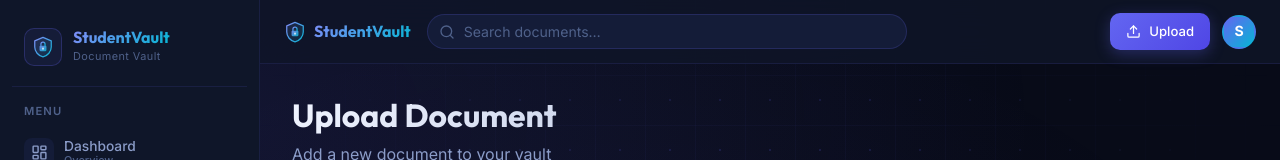
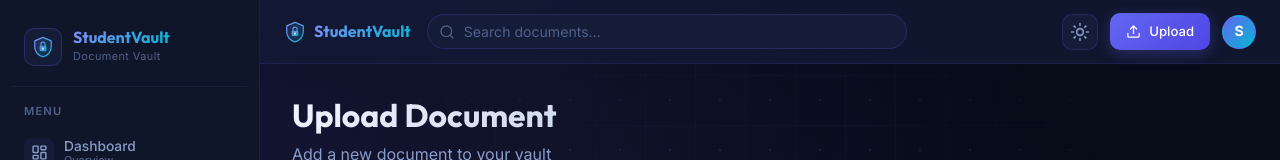
Before and after one commit to GauravSahani21/SmartStorage, a React (Vite) app in the folder frontend/: page /upload in a window 1280 px wide. Shown: the top 160 px of the page. Built offline with nearby package versions, Linux system fonts and the light colour scheme; no server answers; sample sign-in values are in the browser's storage.

Commit message:
feat: add dynamic AI categorization and light/dark mode support

```diff
--- a/frontend/src/App.jsx
+++ b/frontend/src/App.jsx
@@ -2,6 +2,7 @@ import { useState } from 'react';
 import { BrowserRouter, Routes, Route, Navigate, useLocation } from 'react-router-dom';
 import { Toaster } from 'react-hot-toast';
 import { AuthProvider, useAuth } from './context/AuthContext';
+import { ThemeProvider } from './context/ThemeContext';
 
 // Pages
 import LandingPage from './pages/LandingPage';
@@ -96,6 +97,7 @@ function AppRoutes() {
 export default function App() {
   return (
     <BrowserRouter>
+      <ThemeProvider>
         <AuthProvider>
           <AppRoutes />
           <Toaster
@@ -120,6 +122,7 @@ export default function App() {
             }}
           />
         </AuthProvider>
+      </ThemeProvider>
     </BrowserRouter>
   );
 }
--- a/frontend/src/components/Navbar.css
+++ b/frontend/src/components/Navbar.css
@@ -4,7 +4,7 @@
   left: var(--sidebar-width);
   right: 0;
   height: var(--navbar-height);
-  background: rgba(15, 22, 41, 0.8);
+  background: var(--bg-glass);
   backdrop-filter: blur(20px);
   -webkit-backdrop-filter: blur(20px);
   border-bottom: 1px solid var(--border-subtle);
@@ -120,6 +120,27 @@
   transition: border-color var(--transition-fast);
 }
 
+.navbar-theme-toggle {
+  width: 36px;
+  height: 36px;
+  border-radius: var(--radius-md);
+  background: var(--bg-card);
+  border: 1px solid var(--border-card);
+  color: var(--text-secondary);
+  display: flex;
+  align-items: center;
+  justify-content: center;
+  cursor: pointer;
+  transition: all var(--transition-base);
+}
+
+.navbar-theme-toggle:hover {
+  background: var(--bg-card-hover);
+  color: var(--color-primary);
+  transform: scale(1.05);
+  border-color: var(--color-primary);
+}
+
 .navbar-avatar:hover {
   border-color: var(--color-primary-light);
 }
--- a/frontend/src/components/Navbar.jsx
+++ b/frontend/src/components/Navbar.jsx
@@ -1,12 +1,14 @@
 import { useState } from 'react';
 import { Link, useNavigate } from 'react-router-dom';
 import { useAuth } from '../context/AuthContext';
-import { Search, Upload, Zap, Menu } from 'lucide-react';
+import { useTheme } from '../context/ThemeContext';
+import { Search, Upload, Zap, Menu, Sun, Moon } from 'lucide-react';
 import VaultLogo from './VaultLogo';
 import './Navbar.css';
 
 export default function Navbar({ onMenuToggle, searchValue, onSearchChange }) {
   const { user } = useAuth();
+  const { isDarkMode, toggleTheme } = useTheme();
   const navigate = useNavigate();
 
   const handleSearchSubmit = (e) => {
@@ -42,6 +44,14 @@ export default function Navbar({ onMenuToggle, searchValue, onSearchChange }) {
       </form>
 
       <div className="navbar-right">
+        <button
+          className="navbar-theme-toggle"
+          onClick={toggleTheme}
+          title={isDarkMode ? 'Switch to Light Mode' : 'Switch to Dark Mode'}
+        >
+          {isDarkMode ? <Sun size={20} /> : <Moon size={20} />}
+        </button>
+
         <Link to="/upload" className="btn btn-primary btn-sm hide-mobile">
           <Upload size={15} />
           Upload
--- /dev/null
+++ b/frontend/src/context/ThemeContext.jsx
@@ -0,0 +1,35 @@
+import { createContext, useContext, useState, useEffect } from 'react';
+
+const ThemeContext = createContext();
+
+export const ThemeProvider = ({ children }) => {
+  const [isDarkMode, setIsDarkMode] = useState(() => {
+    const saved = localStorage.getItem('studentvault_theme');
+    // Default to dark if nothing saved (matches current CSS)
+    return saved ? saved === 'dark' : true;
+  });
+
+  useEffect(() => {
+    if (isDarkMode) {
+      document.documentElement.classList.remove('light');
+      localStorage.setItem('studentvault_theme', 'dark');
+    } else {
+      document.documentElement.classList.add('light');
+      localStorage.setItem('studentvault_theme', 'light');
+    }
+  }, [isDarkMode]);
+
+  const toggleTheme = () => setIsDarkMode(prev => !prev);
+
+  return (
+    <ThemeContext.Provider value={{ isDarkMode, toggleTheme }}>
+      {children}
+    </ThemeContext.Provider>
+  );
+};
+
+export const useTheme = () => {
+  const context = useContext(ThemeContext);
+  if (!context) throw new Error('useTheme must be used within ThemeProvider');
+  return context;
+};
--- a/frontend/src/index.css
+++ b/frontend/src/index.css
@@ -90,6 +90,33 @@
   /* Layout */
   --sidebar-width: 260px;
   --navbar-height: 64px;
+}
+
+/* Light Theme Variables */
+:root.light {
+  --bg-base: #f8fafc;
+  --bg-surface: #ffffff;
+  --bg-card: #ffffff;
+  --bg-card-hover: #f1f5f9;
+  --bg-glass: rgba(255, 255, 255, 0.8);
+  --bg-input: #f1f5f9;
+
+  --text-primary: #0f172a;
+  --text-secondary: #475569;
+  --text-muted: #94a3b8;
+  --text-inverse: #ffffff;
+
+  --border-subtle: rgba(99, 102, 241, 0.08);
+  --border-card: rgba(99, 102, 241, 0.15);
+
+  --shadow-sm: 0 1px 2px rgba(0, 0, 0, 0.05);
+  --shadow-md: 0 4px 12px rgba(0, 0, 0, 0.05);
+  --shadow-lg: 0 10px 25px rgba(0, 0, 0, 0.08);
+}
+
+/* Global transition for theme switching */
+*, *::before, *::after {
+  transition: background-color var(--transition-fast), border-color var(--transition-fast), color var(--transition-fast), box-shadow var(--transition-fast);
 }
 
 /* =============================================
--- a/frontend/src/pages/DocumentsPage.jsx
+++ b/frontend/src/pages/DocumentsPage.jsx
@@ -12,6 +12,7 @@ export default function DocumentsPage() {
   const [docs, setDocs] = useState([]);
   const [loading, setLoading] = useState(true);
   const [viewMode, setViewMode] = useState('grid');
+  const [availableCategories, setAvailableCategories] = useState([]);
 
   // Filters from URL
   const category = searchParams.get('category') || 'all';
@@ -20,6 +21,22 @@ export default function DocumentsPage() {
   const year = searchParams.get('year') || '';
 
   const [localSearch, setLocalSearch] = useState(search);
+
+  // Fetch unique categories from stats
+  useEffect(() => {
+    const fetchStats = async () => {
+      try {
+        const { data } = await documentsAPI.getStats();
+        if (data.categoryBreakdown) {
+          const cats = data.categoryBreakdown.map(c => c._id).filter(Boolean);
+          setAvailableCategories([...new Set(cats)]);
+        }
+      } catch (err) {
+        console.error('Failed to fetch categories:', err);
+      }
+    };
+    fetchStats();
+  }, []);
 
   const fetchDocs = useCallback(async () => {
     setLoading(true);
@@ -95,7 +112,6 @@ export default function DocumentsPage() {
           )}
         </form>
 
-        {/* Category filter */}
         <select
           id="docs-category-filter"
           className="form-select docs-select"
@@ -103,8 +119,10 @@ export default function DocumentsPage() {
           onChange={(e) => setParam('category', e.target.value)}
         >
           <option value="all">All Categories</option>
-          {CATEGORIES.map(({ value, label }) => (
-            <option key={value} value={value}>{label}</option>
+          {availableCategories.map((cat) => (
+            <option key={cat} value={cat}>
+              {CATEGORY_LABELS[cat] || cat.split('_').map(w => w.charAt(0).toUpperCase() + w.slice(1)).join(' ')}
+            </option>
           ))}
         </select>
 
--- a/frontend/src/pages/UploadPage.jsx
+++ b/frontend/src/pages/UploadPage.jsx
@@ -24,7 +24,7 @@ export default function UploadPage() {
   const [done, setDone] = useState(false);
   const [uploadedDoc, setUploadedDoc] = useState(null);
   const [form, setForm] = useState({
-    title: '', description: '', category: 'other',
+    title: '', description: '', category: 'Other',
     year: '', institution: '', tags: '', expiresAt: '',
   });
   const [error, setError] = useState('');
```
Also changed, not shown: 2 other files (tests, documents, lock files or other folders). Lines whose indentation alone changed are shown as unchanged.
